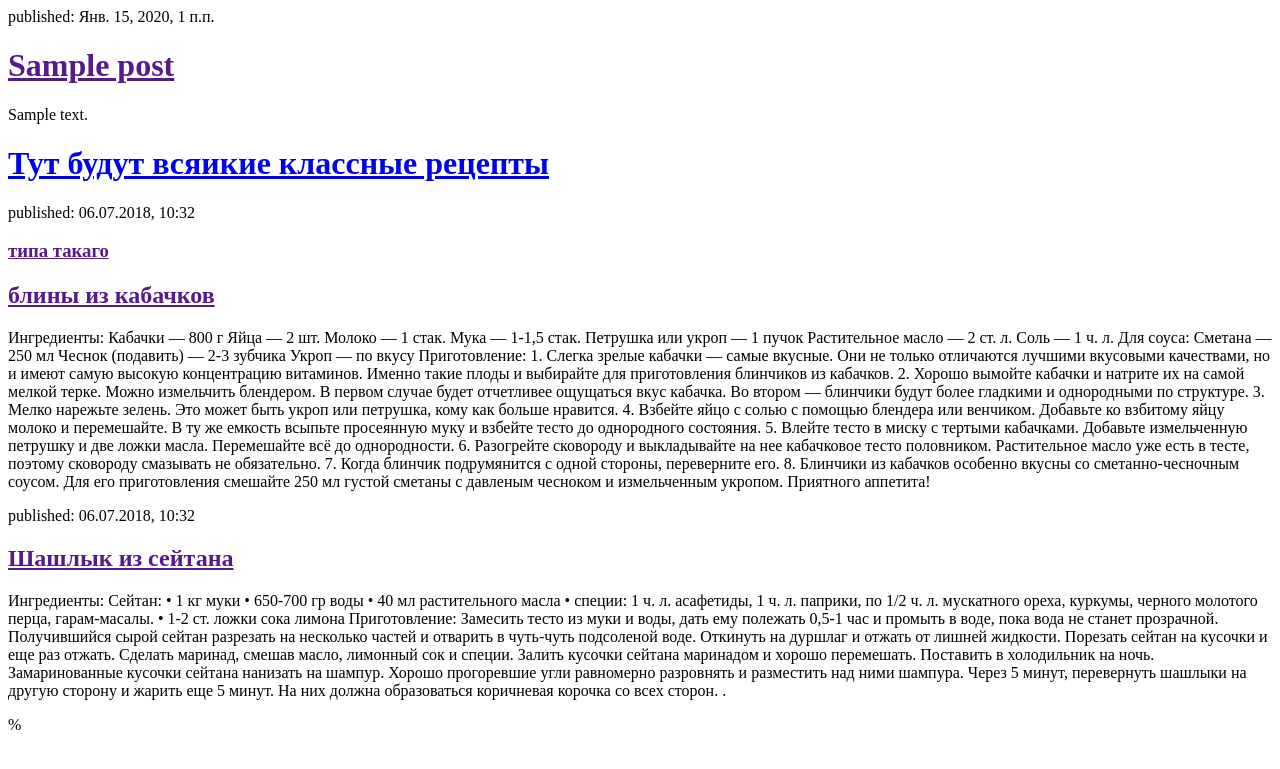
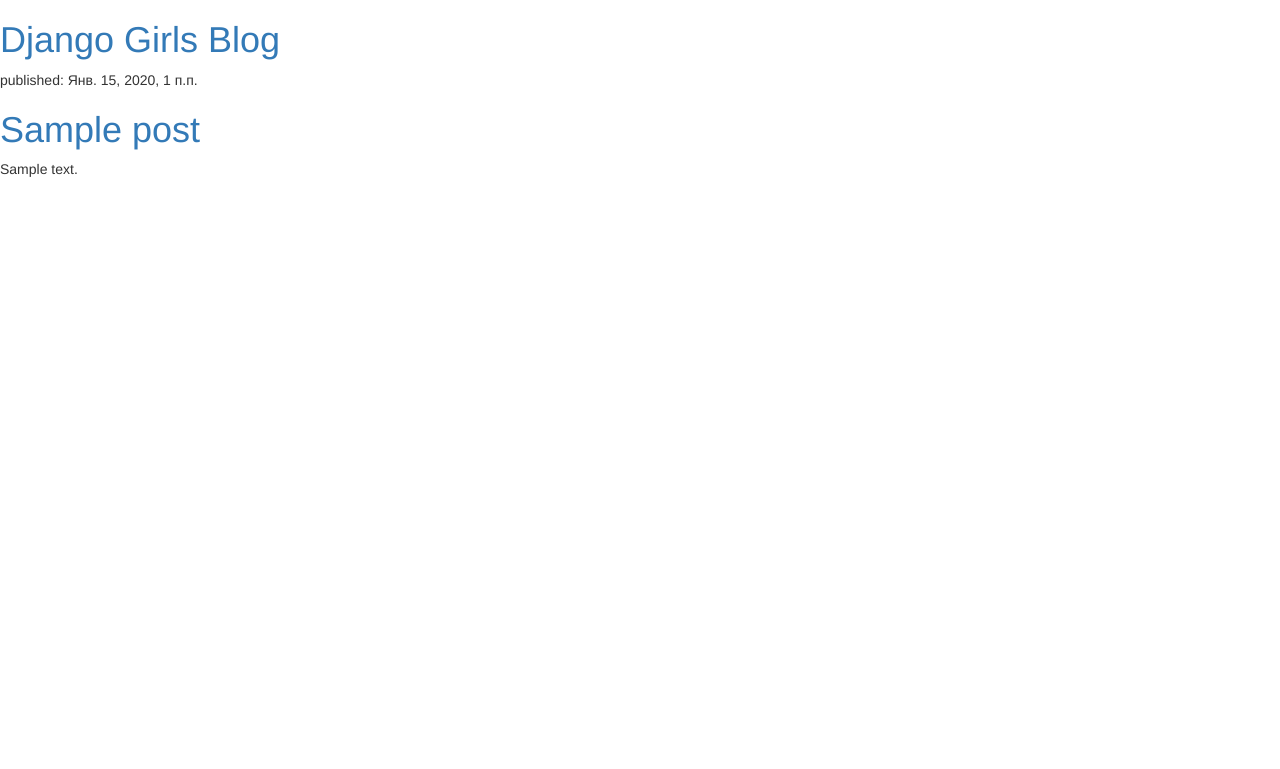
Before and after one commit to jezabrandt/my-first-blog, a Django app: template blog/templates/blog/post_list.html in a window 1280 px wide. Shown: the top 769 px of the page. Run offline with Django 3.2, Linux system fonts and the light colour scheme; the template is opened without the code that fills it: values that come from a table or form of the project are taken from there, others are empty; tables that the repository leaves empty hold one stand-in row (values such as "Sample post"); some libraries are stand-ins or nearby versions.

Commit message:
Modified templates to display posts from database.

```diff
--- /dev/null
+++ b/blog/count_of_dif.py
@@ -0,0 +1 @@
+print(len(set([int(i)for i in input().split()])))
--- a/blog/templates/blog/post_list.html
+++ b/blog/templates/blog/post_list.html
@@ -1,71 +1,23 @@
+{% load staticfiles %}
 <html>
- <head>
-        <title>Lulya's recipes</title>
     <head>
         <title>Django Girls blog</title>
+        <link rel="stylesheet" href="//maxcdn.bootstrapcdn.com/bootstrap/3.2.0/css/bootstrap.min.css">
+        <link rel="stylesheet" href="//maxcdn.bootstrapcdn.com/bootstrap/3.2.0/css/bootstrap-theme.min.css">
+        <link rel="stylesheet" href="{% static 'css/blog.css' %}">
     </head>
     <body>
         <div>
-            <p>published: {{ post.published_date }}</p>
+    <h1><a href="/">Django Girls Blog</a></h1>
+</div>
+
+{% for post in posts %}
+    <div>
+        <p>published: {{ post.published_date }}</p>
         <h1><a href="">{{ post.title }}</a></h1>
         <p>{{ post.text|linebreaksbr }}</p>
-        </div>
-        <div>
-            {% for post in posts %}
-            <h1><a href="/">Тут будут всяикие классные рецепты</a></h1>
-        </div>
+    </div>
+{% endfor %}
 
-        <div>
-            <p>published: 06.07.2018, 10:32</p>
-            <h3><a href="">типа такаго</a></h3>
-            <h2><a href="">блины из кабачков</a></h2>
-            <p>Ингредиенты:
-
-Кабачки — 800 г
-Яйца — 2 шт.
-Молоко — 1 стак.
-Мука — 1-1,5 стак.
-Петрушка или укроп — 1 пучок
-Растительное масло — 2 ст. л.
-Соль — 1 ч. л.
-
-Для соуса:
-Сметана — 250 мл
-Чеснок (подавить) — 2-3 зубчика
-Укроп — по вкусу
-
-Приготовление:
-
-1. Слегка зрелые кабачки — самые вкусные. Они не только отличаются лучшими вкусовыми качествами, но и имеют самую высокую концентрацию витаминов. Именно такие плоды и выбирайте для приготовления блинчиков из кабачков.
-2. Хорошо вымойте кабачки и натрите их на самой мелкой терке. Можно измельчить блендером. В первом случае будет отчетливее ощущаться вкус кабачка. Во втором — блинчики будут более гладкими и однородными по структуре.
-3. Мелко нарежьте зелень. Это может быть укроп или петрушка, кому как больше нравится.
-4. Взбейте яйцо с солью с помощью блендера или венчиком. Добавьте ко взбитому яйцу молоко и перемешайте. В ту же емкость всыпьте просеянную муку и взбейте тесто до однородного состояния.
-5. Влейте тесто в миску с тертыми кабачками. Добавьте измельченную петрушку и две ложки масла. Перемешайте всё до однородности.
-6. Разогрейте сковороду и выкладывайте на нее кабачковое тесто половником. Растительное масло уже есть в тесте, поэтому сковороду смазывать не обязательно.
-7. Когда блинчик подрумянится с одной стороны, переверните его.
-8. Блинчики из кабачков особенно вкусны со сметанно-чесночным соусом. Для его приготовления смешайте 250 мл густой сметаны с давленым чесноком и измельченным укропом.
-
-Приятного аппетита!</p>
-        </div>
-
-        <div>
-
-            <p>published: 06.07.2018, 10:32</p>
-            <h2><a href="">Шашлык из сейтана</a></h2>
-            <p>Ингредиенты:
-Сейтан:
-• 1 кг муки
-• 650-700 гр воды
-• 40 мл растительного масла
-• специи: 1 ч. л. асафетиды, 1 ч. л. паприки, по 1/2 ч. л. мускатного ореха, куркумы, черного молотого перца, гарам-масалы.
-• 1-2 ст. ложки сока лимона
-
-Приготовление:
-Замесить тесто из муки и воды, дать ему полежать 0,5-1 час и промыть в воде, пока вода не станет прозрачной. Получившийся сырой сейтан разрезать на несколько частей и отварить в чуть-чуть подсоленой воде. Откинуть на дуршлаг и отжать от лишней жидкости. Порезать сейтан на кусочки и еще раз отжать. Сделать маринад, смешав масло, лимонный сок и специи. Залить кусочки сейтана маринадом и хорошо перемешать. Поставить в холодильник на ночь. Замаринованные кусочки сейтана нанизать на шампур.
-Хорошо прогоревшие угли равномерно разровнять и разместить над ними шампура.
-Через 5 минут, перевернуть шашлыки на другую сторону и жарить еще 5 минут. На них должна образоваться коричневая корочка со всех сторон. .</p>
-        </div>
     </body>
-{% endfor %}%
-
 </html>
```
Also changed, not shown: 1 other file.
